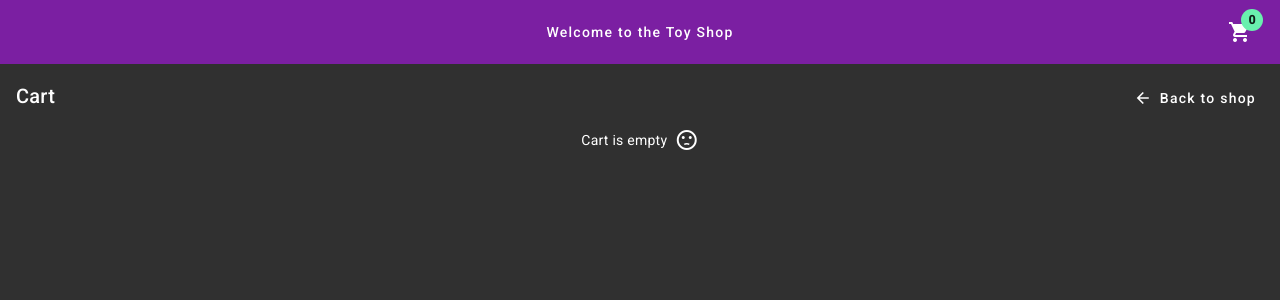
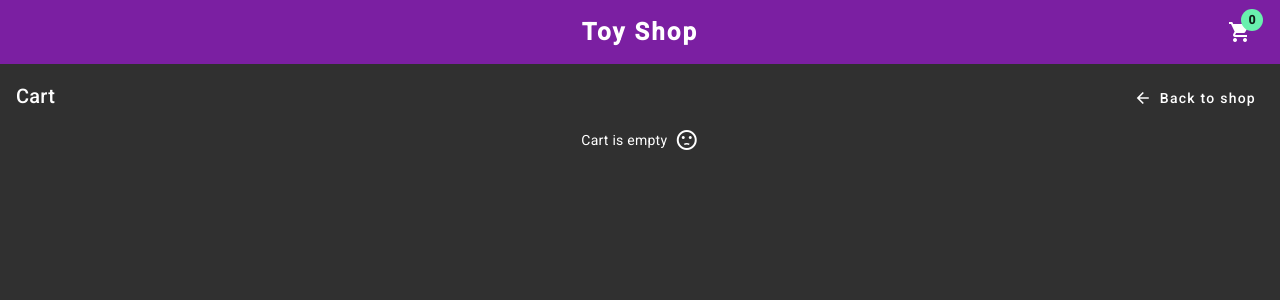
Before and after one commit to nocturnalpie/training-examples, an Angular app: page /cart in a window 1280 px wide. Shown: the top 300 px of the page. Built offline with nearby package versions, Linux system fonts and the light colour scheme.

Commit message:
Updated header styling

```diff
--- a/src/app/header/header.component.html
+++ b/src/app/header/header.component.html
@@ -1,11 +1,11 @@
 <mat-toolbar color="primary">
-	<div></div>
+	<div class="left"></div>
 
-	<button mat-button routerLink="">
-		<span>Welcome to the Toy Shop</span>
+	<button mat-button routerLink="" id="store-name-button">
+		Toy Shop
 	</button>
 
-	<div>
+	<div class="right">
 		<button mat-icon-button [matMenuTriggerFor]="cartMenu">
 			<mat-icon [matBadge]="cart.totalQuantity" matBadgeColor="accent">
 				shopping_cart
--- a/src/app/header/header.component.scss
+++ b/src/app/header/header.component.scss
@@ -2,9 +2,17 @@ mat-toolbar {
 	display: flex;
 	justify-content: space-between;
 
+	#store-name-button {
+		font-weight: bold;
+		font-size: x-large;
+	}
+
 	div {
 		flex: 1;
 		display: flex;
-		justify-content: flex-end;
+
+		&.right {
+			justify-content: flex-end;
+		}
 	}
 }
```
